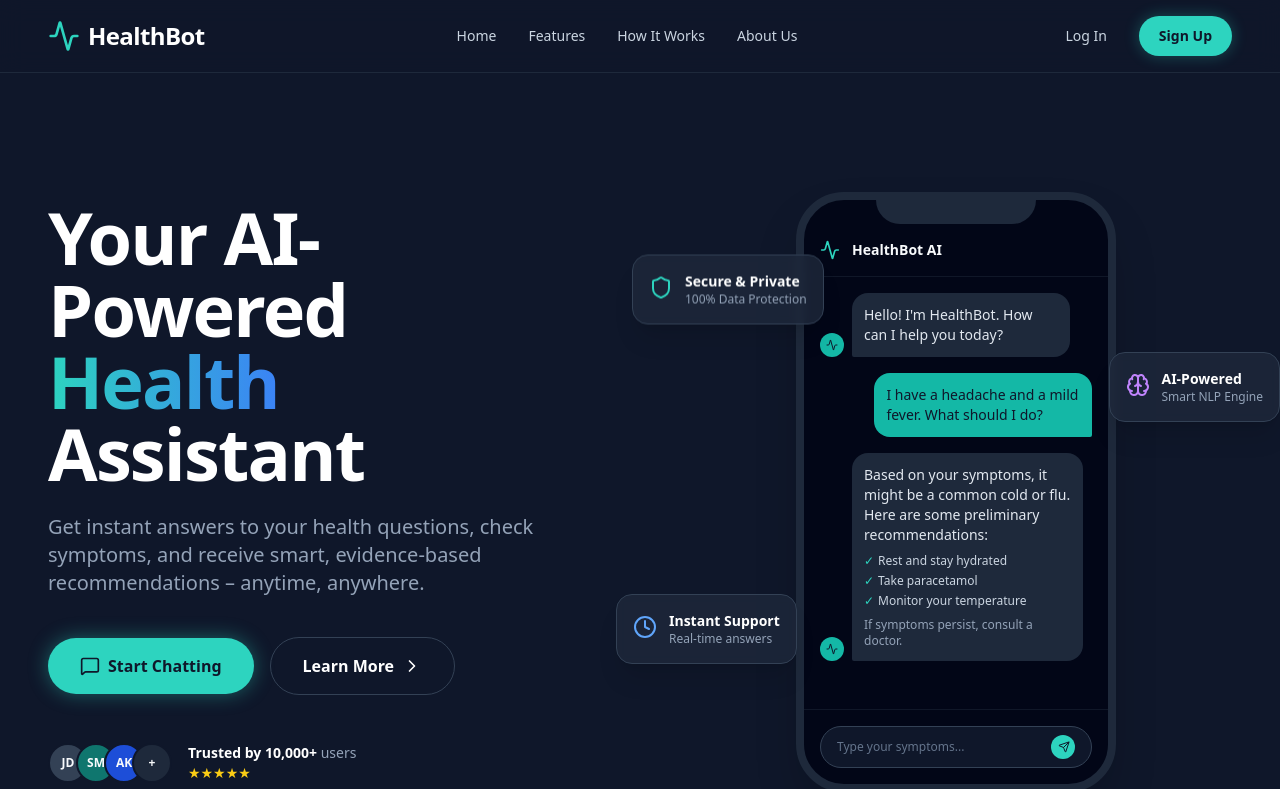
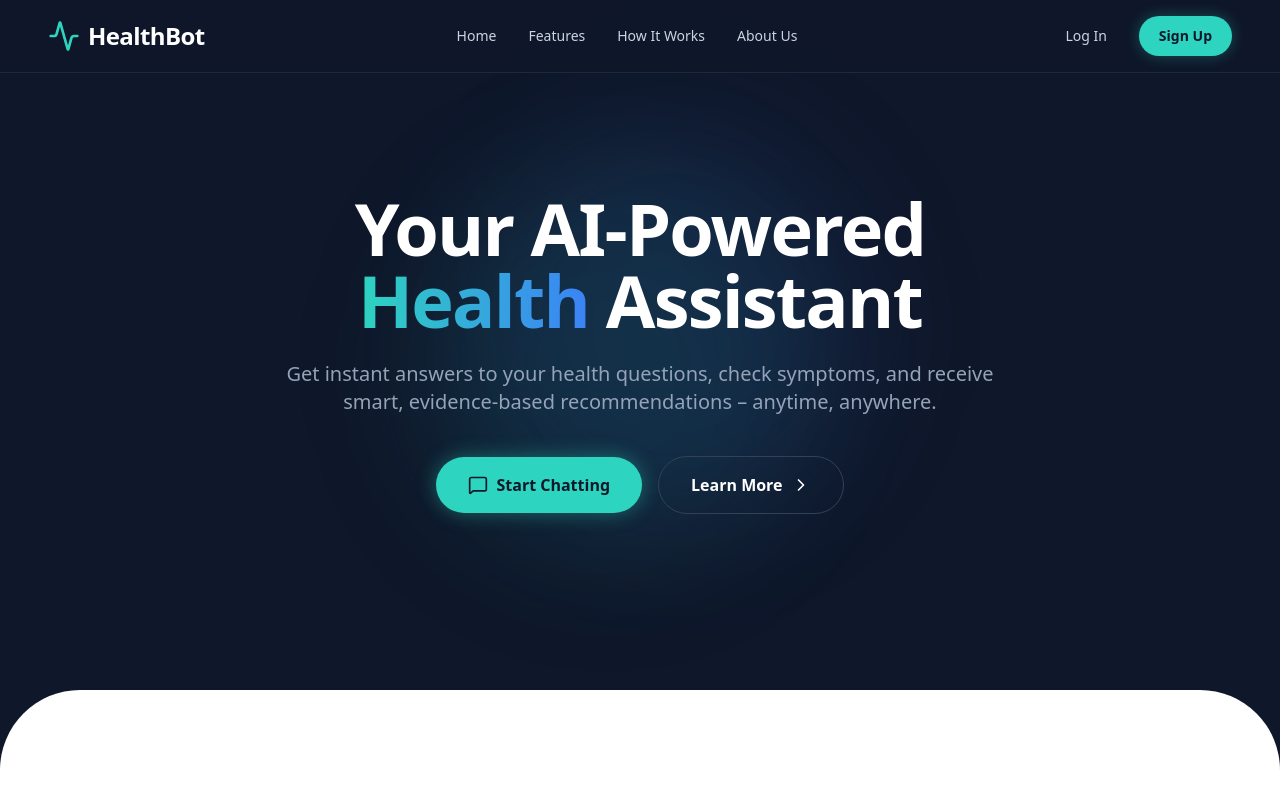
Before and after one commit to junaidnazeer/HealthBot-fullstack, a React (Create React App) app in the folder frontend/: page / in a window 1280 px wide. Shown: the top 789 px of the page. Built offline with nearby package versions, Linux system fonts and the light colour scheme.

Commit message:
added features section back with centered hero

```diff
--- a/frontend/src/pages/home.js
+++ b/frontend/src/pages/home.js
@@ -1,22 +1,18 @@
 import React from "react";
 import { Link } from "react-router-dom";
 import {
-  Shield,
-  Clock,
-  Brain,
   HeartPulse,
   MessageSquare,
   UserPlus,
   FileText,
   MapPin,
   Activity,
-  Send,
   ChevronRight,
 } from "lucide-react";
 
 export default function Home() {
   return (
-    <div className="min-h-screen bg-slate-900 font-sans text-slate-50 selection:bg-teal-500 selection:text-white">
+    <div className="min-h-screen overflow-x-hidden bg-slate-900 font-sans text-slate-50 selection:bg-teal-500 selection:text-white">
       {/* Navigation Bar */}
       <nav className="flex items-center justify-between px-6 py-4 lg:px-12 border-b border-slate-800 bg-slate-900/80 backdrop-blur-md fixed w-full top-0 z-50">
         <div className="flex items-center gap-2 cursor-pointer">
@@ -61,13 +57,11 @@ export default function Home() {
       </nav>
 
       {/* Hero Section */}
-      <main className="relative pt-32 pb-20 lg:pt-48 lg:pb-32 px-6 lg:px-12 max-w-7xl mx-auto flex flex-col lg:flex-row items-center gap-12 lg:gap-20">
+      <main className="relative pt-32 pb-20 lg:pt-48 lg:pb-32 px-6 lg:px-12 max-w-4xl mx-auto flex flex-col items-center justify-center text-center z-10">
         {/* Background glow effects */}
         <div className="absolute top-1/4 left-1/4 w-96 h-96 bg-teal-500/10 rounded-full blur-3xl -z-10 pointer-events-none" />
         <div className="absolute bottom-1/4 right-1/4 w-96 h-96 bg-blue-500/10 rounded-full blur-3xl -z-10 pointer-events-none" />
 
-        {/* Hero Left Content */}
-        <div className="flex-1 text-center lg:text-left z-10">
         <h1 className="text-5xl lg:text-7xl font-extrabold tracking-tight text-white mb-6 leading-tight">
           Your AI-Powered <br className="hidden lg:block" />
           <span className="text-transparent bg-clip-text bg-gradient-to-r from-teal-400 to-blue-500">
@@ -76,12 +70,12 @@ export default function Home() {
           Assistant
         </h1>
 
-          <p className="text-lg lg:text-xl text-slate-400 mb-10 max-w-2xl mx-auto lg:mx-0 leading-relaxed">
+        <p className="text-lg lg:text-xl text-slate-400 mb-10 leading-relaxed max-w-3xl mx-auto">
           Get instant answers to your health questions, check symptoms, and
           receive smart, evidence-based recommendations – anytime, anywhere.
         </p>
 
-          <div className="flex flex-col sm:flex-row items-center gap-4 justify-center lg:justify-start mb-12">
+        <div className="flex flex-col sm:flex-row items-center justify-center gap-4 mb-12 w-full">
           <Link
             to="/chat"
             className="w-full sm:w-auto px-8 py-4 text-base font-bold text-slate-900 bg-teal-400 hover:bg-teal-300 rounded-full transition-all flex items-center justify-center gap-2 shadow-[0_0_20px_rgba(45,212,191,0.4)]"
@@ -93,129 +87,6 @@ export default function Home() {
             Learn More
             <ChevronRight className="h-5 w-5" />
           </button>
-          </div>
-
-          <div className="flex items-center justify-center lg:justify-start gap-4">
-            <div className="flex -space-x-3">
-              <div className="w-10 h-10 rounded-full bg-slate-700 border-2 border-slate-900 flex items-center justify-center text-xs font-bold">
-                JD
-              </div>
-              <div className="w-10 h-10 rounded-full bg-teal-700 border-2 border-slate-900 flex items-center justify-center text-xs font-bold">
-                SM
-              </div>
-              <div className="w-10 h-10 rounded-full bg-blue-700 border-2 border-slate-900 flex items-center justify-center text-xs font-bold">
-                AK
-              </div>
-              <div className="w-10 h-10 rounded-full bg-slate-800 border-2 border-slate-900 flex items-center justify-center text-xs font-bold">
-                +
-              </div>
-            </div>
-            <div className="text-sm text-slate-400">
-              <span className="text-white font-semibold">
-                Trusted by 10,000+
-              </span>{" "}
-              users <br />
-              <span className="text-yellow-400">★★★★★</span>
-            </div>
-          </div>
-        </div>
-
-        {/* Hero Right Visuals (Floating UI) */}
-        <div className="flex-1 relative w-full max-w-lg lg:max-w-none mx-auto mt-10 lg:mt-0">
-          {/* Main Phone Mockup */}
-          <div className="relative mx-auto w-[280px] sm:w-[320px] h-[600px] bg-slate-950 rounded-[3rem] border-[8px] border-slate-800 shadow-2xl overflow-hidden z-20 flex flex-col">
-            {/* Phone Notch */}
-            <div className="absolute top-0 inset-x-0 h-6 bg-slate-800 rounded-b-3xl w-40 mx-auto" />
-
-            {/* Chat App Header */}
-            <div className="pt-10 pb-4 px-4 border-b border-slate-800/50 flex items-center gap-3">
-              <Activity className="h-5 w-5 text-teal-400" />
-              <span className="font-semibold text-sm">HealthBot AI</span>
-            </div>
-
-            {/* Chat Messages */}
-            <div className="flex-1 p-4 flex flex-col gap-4 text-sm overflow-hidden">
-              <div className="flex gap-2 items-end">
-                <div className="w-6 h-6 rounded-full bg-teal-500 flex items-center justify-center flex-shrink-0">
-                  <Activity className="h-3 w-3 text-slate-900" />
-                </div>
-                <div className="bg-slate-800 text-slate-200 p-3 rounded-2xl rounded-bl-sm max-w-[80%]">
-                  Hello! I'm HealthBot. How can I help you today?
-                </div>
-              </div>
-
-              <div className="flex gap-2 items-end justify-end">
-                <div className="bg-teal-500 text-slate-900 p-3 rounded-2xl rounded-br-sm max-w-[80%] font-medium">
-                  I have a headache and a mild fever. What should I do?
-                </div>
-              </div>
-
-              <div className="flex gap-2 items-end">
-                <div className="w-6 h-6 rounded-full bg-teal-500 flex items-center justify-center flex-shrink-0">
-                  <Activity className="h-3 w-3 text-slate-900" />
-                </div>
-                <div className="bg-slate-800 text-slate-200 p-3 rounded-2xl rounded-bl-sm max-w-[85%]">
-                  <p className="mb-2">
-                    Based on your symptoms, it might be a common cold or flu.
-                    Here are some preliminary recommendations:
-                  </p>
-                  <ul className="space-y-1 text-slate-300 text-xs">
-                    <li className="flex items-center gap-1">
-                      <span className="text-teal-400">✓</span> Rest and stay
-                      hydrated
-                    </li>
-                    <li className="flex items-center gap-1">
-                      <span className="text-teal-400">✓</span> Take paracetamol
-                    </li>
-                    <li className="flex items-center gap-1">
-                      <span className="text-teal-400">✓</span> Monitor your
-                      temperature
-                    </li>
-                  </ul>
-                  <p className="mt-2 text-xs text-slate-400">
-                    If symptoms persist, consult a doctor.
-                  </p>
-                </div>
-              </div>
-            </div>
-
-            {/* Chat Input */}
-            <div className="p-4 border-t border-slate-800/50">
-              <div className="bg-slate-900 rounded-full flex items-center px-4 py-2 border border-slate-700">
-                <span className="text-slate-500 text-xs flex-1">
-                  Type your symptoms...
-                </span>
-                <div className="w-6 h-6 bg-teal-400 rounded-full flex items-center justify-center">
-                  <Send className="h-3 w-3 text-slate-900 ml-0.5" />
-                </div>
-              </div>
-            </div>
-          </div>
-
-          {/* Floating Badges (Hidden on very small screens) */}
-          <div className="hidden sm:flex absolute top-20 -left-12 bg-slate-800/80 backdrop-blur-sm border border-slate-700 p-4 rounded-2xl shadow-xl items-start gap-3 z-30 animate-[bounce_4s_infinite]">
-            <Shield className="h-6 w-6 text-teal-400 mt-1" />
-            <div>
-              <h4 className="text-sm font-bold text-white">Secure & Private</h4>
-              <p className="text-xs text-slate-400">100% Data Protection</p>
-            </div>
-          </div>
-
-          <div className="hidden sm:flex absolute bottom-32 -left-16 bg-slate-800/80 backdrop-blur-sm border border-slate-700 p-4 rounded-2xl shadow-xl items-start gap-3 z-30 animate-[bounce_5s_infinite_0.5s]">
-            <Clock className="h-6 w-6 text-blue-400 mt-1" />
-            <div>
-              <h4 className="text-sm font-bold text-white">Instant Support</h4>
-              <p className="text-xs text-slate-400">Real-time answers</p>
-            </div>
-          </div>
-
-          <div className="hidden sm:flex absolute top-40 -right-12 bg-slate-800/80 backdrop-blur-sm border border-slate-700 p-4 rounded-2xl shadow-xl items-start gap-3 z-30 animate-[bounce_6s_infinite_1s]">
-            <Brain className="h-6 w-6 text-purple-400 mt-1" />
-            <div>
-              <h4 className="text-sm font-bold text-white">AI-Powered</h4>
-              <p className="text-xs text-slate-400">Smart NLP Engine</p>
-            </div>
-          </div>
         </div>
       </main>
 
```
Also changed, not shown: package.json (+28 -4 lines). Lines whose indentation alone changed are shown as unchanged.
